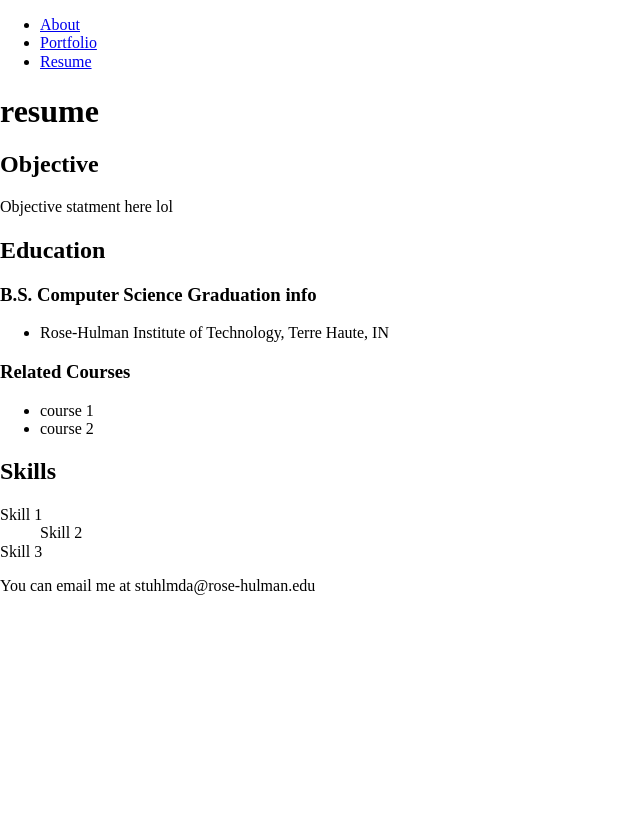
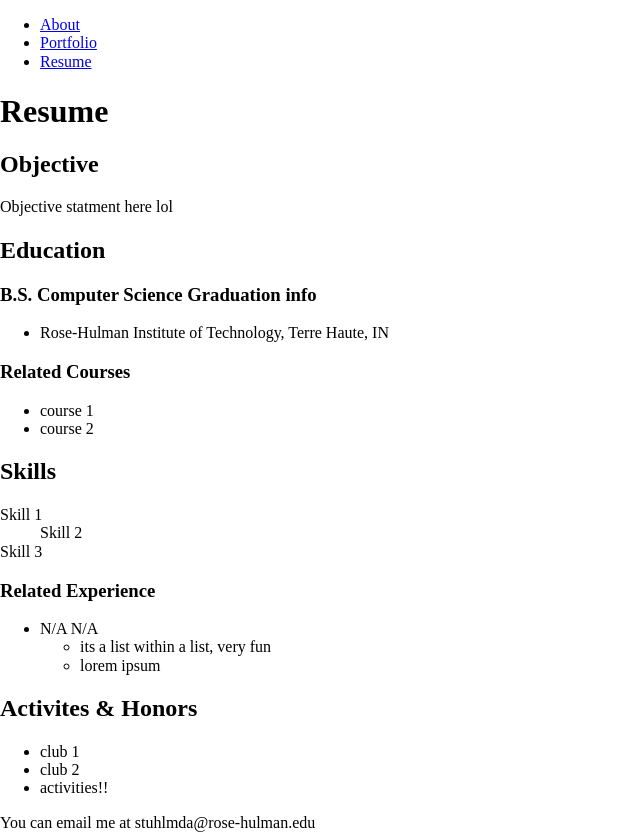
Before and after one commit to rhit-stuhlmda/rhit-stuhlmda.github.io, a plain HTML site: page resume.html in a window 1280 px wide. Shown: the whole page, without its empty margins (0-640 px from the left). Before the commit the page ends 800 px from the top, so only its background shows below. Drawn offline with nearby package versions, Linux system fonts and the light colour scheme.

Commit message:
resume needs to be updated soon

```diff
--- a/resume.html
+++ b/resume.html
@@ -9,7 +9,7 @@
     <link rel="icon" href="images/favicon.png" />
   </head>
 
-  <body id="Resume">
+  <body id="resume">
     <nav>
      <ul>
         <li><a href="index.html">About</a></li>
@@ -18,7 +18,7 @@
      </ul>
     </nav>
     <main>
-        <h1>resume</h1>
+        <h1>Resume</h1>
             <h2>Objective</h2>
             <p>Objective statment here lol</p>
             <h2>Education</h2>
@@ -37,6 +37,26 @@
             <dd>Skill 2</dd>
             <dt>Skill 3</dt>
         </dl>
+        <h3>Related Experience</h3>
+        <ul>
+           <li>
+                <span class="employer">N/A</span>
+                <span class="dates">N/A</span>
+           </li>
+           <ul>
+            <li>its a list within a list, very fun
+            </li>
+            <li>lorem ipsum</li>
+
+           </ul>
+
+        </ul>
+        <h2>Activites &amp; Honors</h2>
+        <ul>
+            <li>club 1</li>
+            <li>club 2</li>
+            <li>activities!!</li>
+        </ul>
 
     </main>
     <footer>You can email me at stuhlmda@rose-hulman.edu</footer>
```
